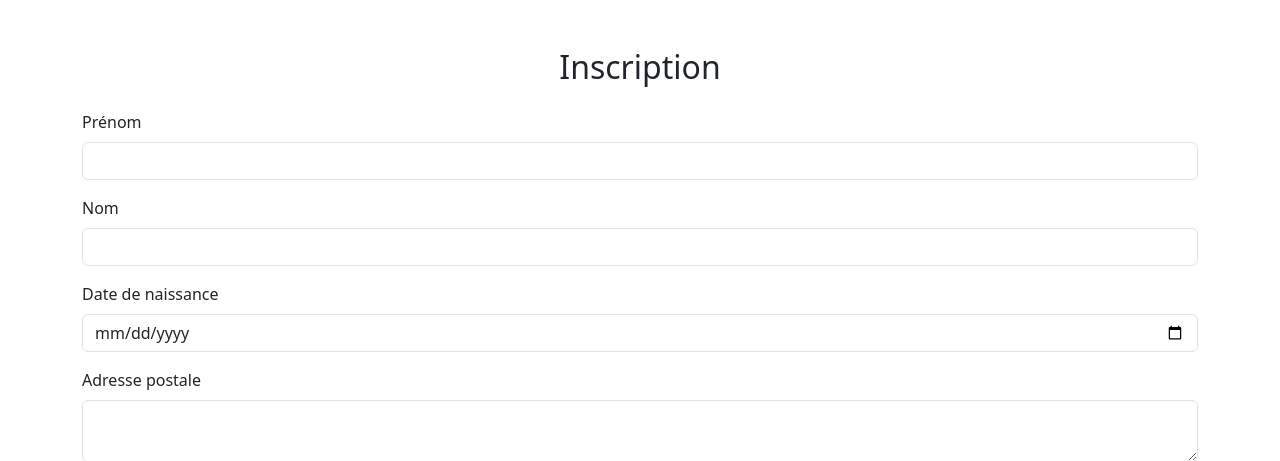
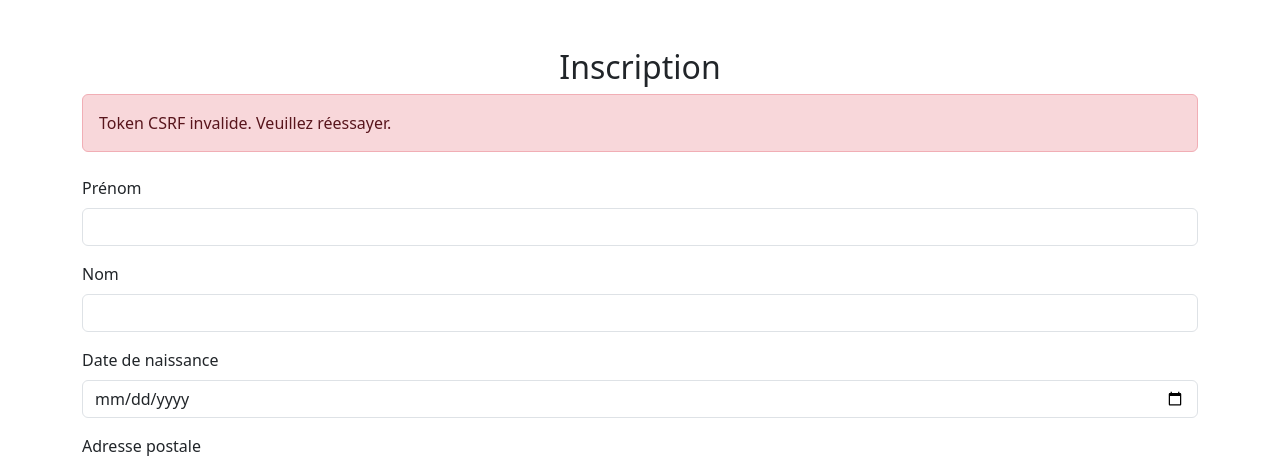
Before and after one commit to tomroty/reservatron, a PHP site: page /register.php?error=invalid_token in a window 1280 px wide. Shown: the part 56-517 px from the top of the page. Run offline with PHP 8.4, Linux system fonts and the light colour scheme; the visitor is signed in with stand-in values (Sample User, id 1).

Commit message:
Fix CSRF

```diff
--- a/functions/createUser.php
+++ b/functions/createUser.php
@@ -3,7 +3,6 @@ require 'db.php';
 require '../vendor/autoload.php';
 session_start();
 
-// Vérification CSRF
 if (!isset($_POST['csrf_token']) || $_POST['csrf_token'] !== $_SESSION['csrf_token']) {
     header("Location: ../register.php?error=invalid_token");
     exit();
--- a/register.php
+++ b/register.php
@@ -10,6 +10,10 @@
         <?php elseif ($_GET['error'] == 'invalid_input'): ?>
             <div class="alert alert-danger">
                 Veuillez remplir tous les champs correctement.
+            </div>
+        <?php elseif ($_GET['error'] == 'invalid_token'): ?>
+            <div class="alert alert-danger">
+                Token CSRF invalide. Veuillez réessayer.
             </div>
         <?php endif; ?>
     <?php endif; ?>
```
